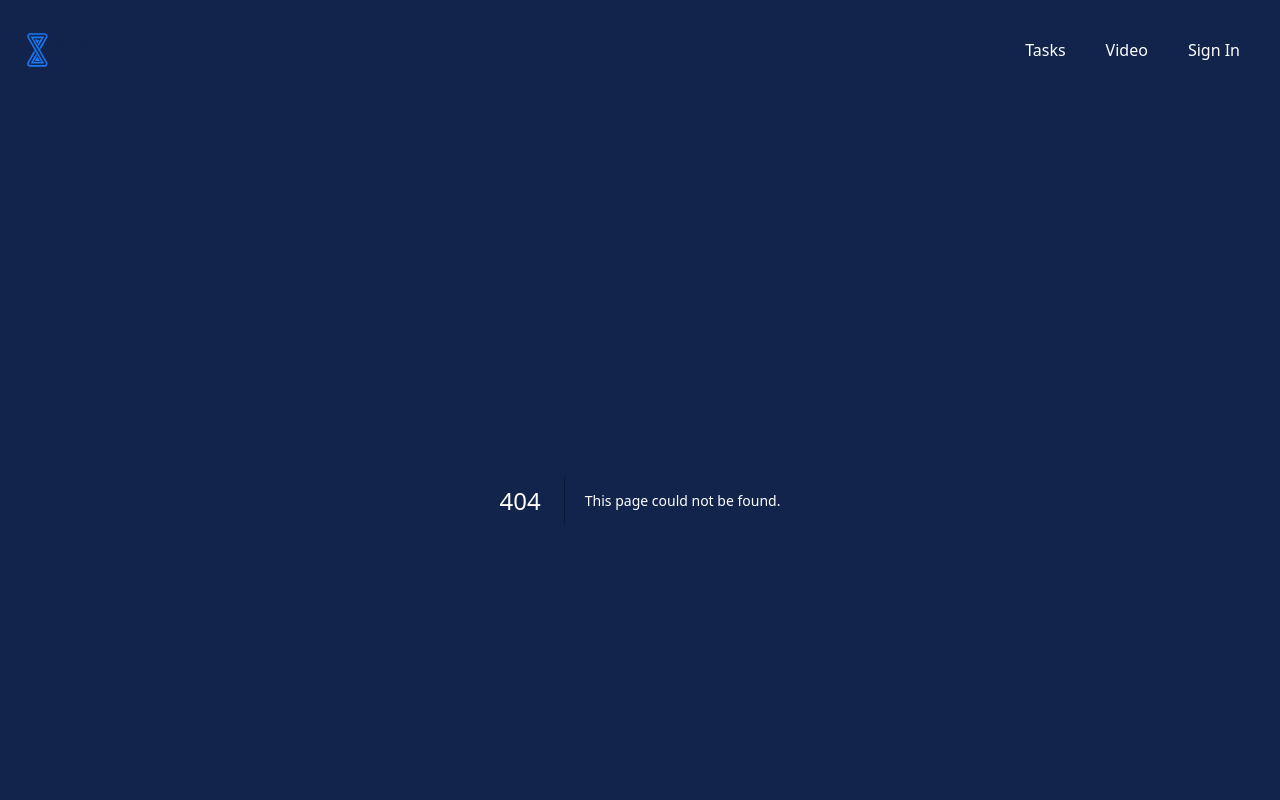
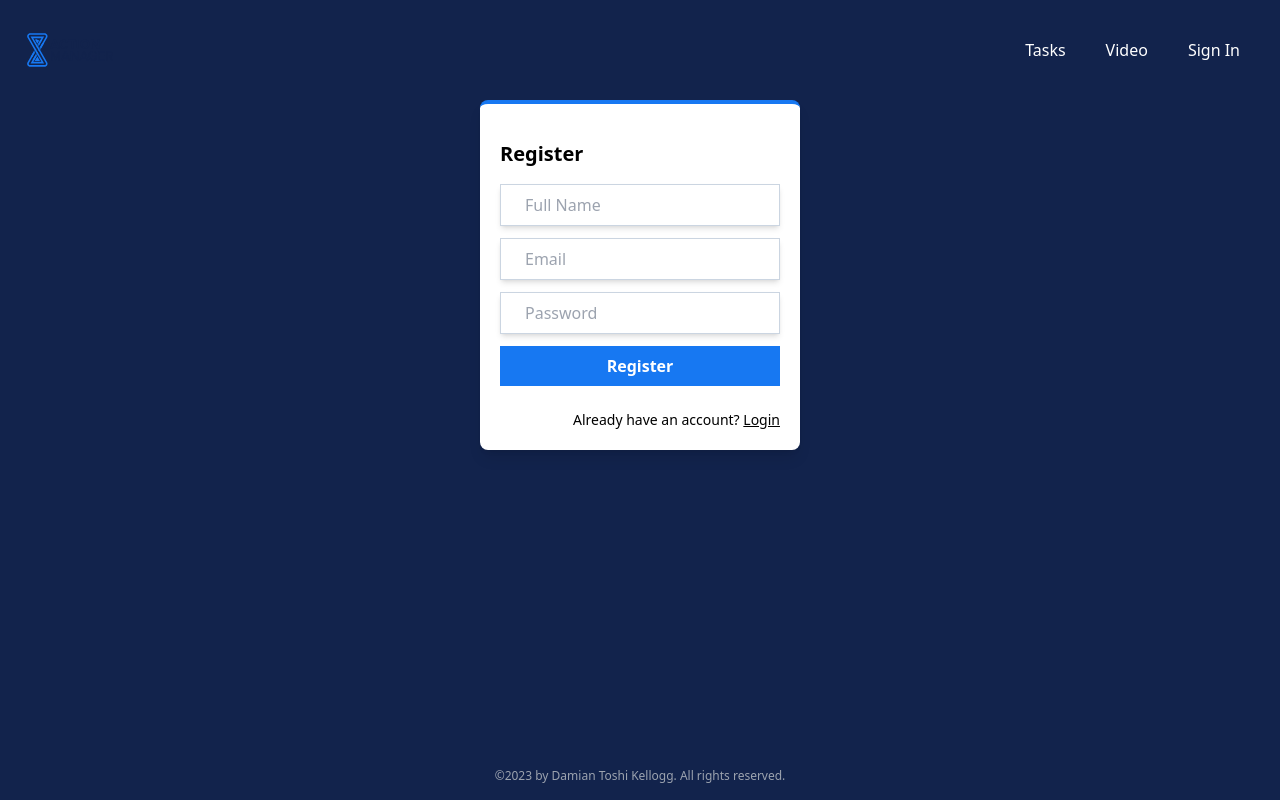
Before and after one commit to dtkellogg/blakes-coaching, a Next.js app: page /register in a window 1280 px wide. Before the commit this address had no page. Shown: the top 800 px of the page. Built offline with nearby package versions, Linux system fonts and the light colour scheme.

Commit message:
Login and Register - fixed spacing of pages

```diff
--- a/app/components/Footer.tsx
+++ b/app/components/Footer.tsx
@@ -1,5 +1,5 @@
 export default function Footer() {
   return (
-    <div className="w-full text-center text-xs mt-auto p-4 text-gray-400">&copy;2023 by Damian Toshi Kellogg. All rights reserved.</div>
+    <div className="w-full text-center text-xs p-4 text-gray-400">&copy;2023 by Damian Toshi Kellogg. All rights reserved.</div>
   )
 }
--- /dev/null
+++ b/app/components/LoginForm.tsx
@@ -0,0 +1,78 @@
+"use client";
+
+import Link from "next/link";
+import { useState } from "react";
+import { signIn } from "next-auth/react";
+import { useRouter } from "next/navigation";
+
+export default function LoginForm() {
+  const [email, setEmail] = useState("");
+  const [password, setPassword] = useState("");
+  const [error, setError] = useState("");
+
+  const router = useRouter();
+
+  const handleSubmit = async (e) => {
+    e.preventDefault();
+
+    try {
+      const res = await signIn("credentials", {
+        email,
+        password,
+        redirect: false,
+      });
+
+      if (res?.error) {
+        setError("Invalid Credentials");
+        return;
+      }
+
+      router.replace("dashboard");
+    } catch (error) {
+      console.log(error);
+    }
+  };
+
+  return (
+    <div className="grid place-items-center">
+      <div className="shadow-lg p-5 rounded-lg border-t-4 border-secondary bg-white text-black w-80">
+        <h1 className="text-xl font-bold my-4">Login</h1>
+
+        <form onSubmit={handleSubmit} className="flex flex-col gap-3">
+          <input
+            onChange={(e) => setEmail(e.target.value)}
+            type="text"
+            placeholder="Email"
+            className="input"
+          />
+          <input
+            onChange={(e) => setPassword(e.target.value)}
+            type="password"
+            placeholder="Password"
+            className="input"
+          />
+          <button className="bg-secondary text-white font-bold cursor-pointer px-6 py-2">
+            Login
+          </button>
+          {error && (
+            <div className="bg-red-500 text-white w-fit text-sm py-1 px-3 rounded-md mt-2">
+              {error}
+            </div>
+          )}
+
+          <Link className="text-sm mt-3 text-right" href={"/register"}>
+            Don't have an account? <span className="underline">Register</span>
+          </Link>
+        </form>
+      </div>
+    </div>
+  );
+}
+
+
+
+// export default function LoginForm() {
+//   return (
+//     <div>LoginForm</div>
+//   )
+// }
--- a/app/components/Nav.tsx
+++ b/app/components/Nav.tsx
@@ -32,7 +32,7 @@ export default function Nav() {
         <NavLink href="/video" className={`hover:text-secondary transition ease-in-out ${isActive('video') && 'underline decoration-secondary underline-offset-4'}`}>
           Video
         </NavLink>
-        <NavLink href="/" className={`hover:text-secondary transition ease-in-out ${isActive('')}`}>
+        <NavLink href="/login" className={`hover:text-secondary transition ease-in-out ${isActive('')}`}>
           Sign In
         </NavLink>
       </section>
--- a/app/components/RegisterForm.tsx
+++ b/app/components/RegisterForm.tsx
@@ -0,0 +1,104 @@
+"use client";
+
+import Link from "next/link";
+import { useState } from "react";
+import { useRouter } from "next/navigation";
+
+export default function RegisterForm() {
+  const [name, setName] = useState("");
+  const [email, setEmail] = useState("");
+  const [password, setPassword] = useState("");
+  const [error, setError] = useState("");
+
+  const router = useRouter();
+
+  const handleSubmit = async (e) => {
+    e.preventDefault();
+
+    if (!name || !email || !password) {
+      setError("All fields are necessary.");
+      return;
+    }
+
+    try {
+      const resUserExists = await fetch("api/userExists", {
+        method: "POST",
+        headers: {
+          "Content-Type": "application/json",
+        },
+        body: JSON.stringify({ email }),
+      });
+
+      const { user } = await resUserExists.json();
+
+      if (user) {
+        setError("User already exists.");
+        return;
+      }
+
+      const res = await fetch("api/register", {
+        method: "POST",
+        headers: {
+          "Content-Type": "application/json",
+        },
+        body: JSON.stringify({
+          name,
+          email,
+          password,
+        }),
+      });
+
+      if (res.ok) {
+        const form = e.target;
+        form.reset();
+        router.push("/");
+      } else {
+        console.log("User registration failed.");
+      }
+    } catch (error) {
+      console.log("Error during registration: ", error);
+    }
+  };
+
+  return (
+    <div className="grid place-items-center">
+      <div className="shadow-lg p-5 rounded-lg border-t-4 border-secondary bg-white text-black w-80">
+        <h1 className="text-xl font-bold my-4">Register</h1>
+
+        <form onSubmit={handleSubmit} className="flex flex-col gap-3">
+          <input
+            onChange={(e) => setName(e.target.value)}
+            type="text"
+            placeholder="Full Name"
+            className="input"
+          />
+          <input
+            onChange={(e) => setEmail(e.target.value)}
+            type="text"
+            placeholder="Email"
+            className="input"
+          />
+          <input
+            onChange={(e) => setPassword(e.target.value)}
+            type="password"
+            placeholder="Password"
+            className="input"
+          />
+          <button className="bg-secondary text-white font-bold cursor-pointer px-6 py-2">
+            Register
+          </button>
+
+          {error && (
+            <div className="bg-red-500 text-white w-fit text-sm py-1 px-3 rounded-md mt-2">
+              {error}
+            </div>
+          )}
+
+          <Link className="text-sm mt-3 text-right" href={"/login"}>
+            Already have an account? <span className="underline">Login</span>
+          </Link>
+        </form>
+      </div>
+    </div>
+  );
+}
--- a/app/layout.tsx
+++ b/app/layout.tsx
@@ -2,6 +2,8 @@ import './globals.css'
 // import { Inter } from 'next/font/google'
 import Nav from './components/Nav'
 import Footer from './components/Footer'
+// import { usePathname } from 'next/navigation'
+import { headers } from 'next/headers';
 
 // const inter = Inter({ subsets: ['latin'] })
 
@@ -10,11 +12,31 @@ export default function RootLayout({
 }: {
   children: React.ReactNode
 }) {
+  // const pathname = usePathname()
+  // const isActive = (path: string) => {
+  //   // console.log(`pathname: ${pathname.split('/')}`)
+  //   return pathname?.split('/')[1] === path
+  // }
+
+  // console.log('pathname', pathname)
+  // console.log('isActive', isActive)
+
+  const headersList = headers();
+    const fullUrl = headersList.get('referer') || "",
+      urlKeyValue = fullUrl.split('/')[fullUrl.split('/').length - 1]
+
+    // console.log('fullUrl', fullUrl);
+    console.log('fullUrl', fullUrl.split('/')[fullUrl.split('/').length - 1]);
+    // console.log('fullUrlArray');
+    // console.log(fullUrlArray);
+    // console.log('domain', domain);
+
   return (
     <html lang="en">
       <body className="bg-primary text-white min-h-screen flex flex-col">
         <Nav />
-        <main className="px-60 pb-4">
+        {/* <main className="px-60 pb-4 mb-auto"> */}
+        <main className={`px-60 pb-4 mb-auto ${urlKeyValue === 'login' || urlKeyValue === 'register' ? 'mt-auto pb-16' : ''}`}>
           {children}
         </main>
         <Footer />
--- /dev/null
+++ b/app/login/page.tsx
@@ -0,0 +1,11 @@
+import React from 'react'
+import LoginForm from '../components/LoginForm'
+
+export default function Login() {
+  return (
+    <div className="flex flex-col">
+      {/* <h1 className="header-primary mb-4">Login</h1> */}
+      <LoginForm />
+    </div>
+  )
+}
--- /dev/null
+++ b/app/register/page.tsx
@@ -0,0 +1,12 @@
+import RegisterForm from "@/app/components/RegisterForm";
+import { getServerSession } from "next-auth";
+import { redirect } from "next/navigation";
+// import { authOptions } from "../api/auth/[...nextauth]/route";
+
+export default async function Register() {
+  // const session = await getServerSession(authOptions);
+
+  // if (session) redirect("/dashboard");
+
+  return <RegisterForm />;
+}
--- a/package.json
+++ b/package.json
@@ -13,6 +13,7 @@
     "@tailwindcss/line-clamp": "^0.4.4",
     "mongoose": "^7.6.2",
     "next": "13.5.4",
+    "next-auth": "^4.24.3",
     "react": "^18",
     "react-dom": "^18",
     "uuid": "^9.0.1"
```
Also changed, not shown: 1 other file (tests, documents, lock files or other folders).
